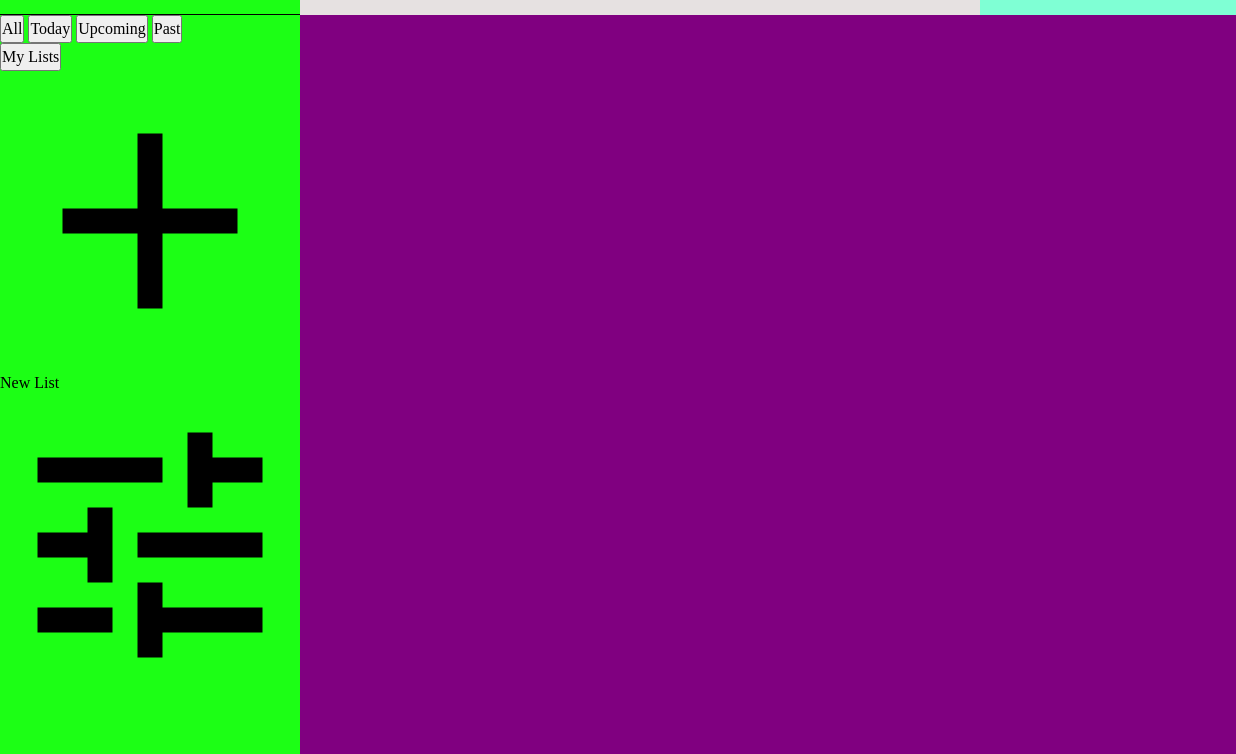
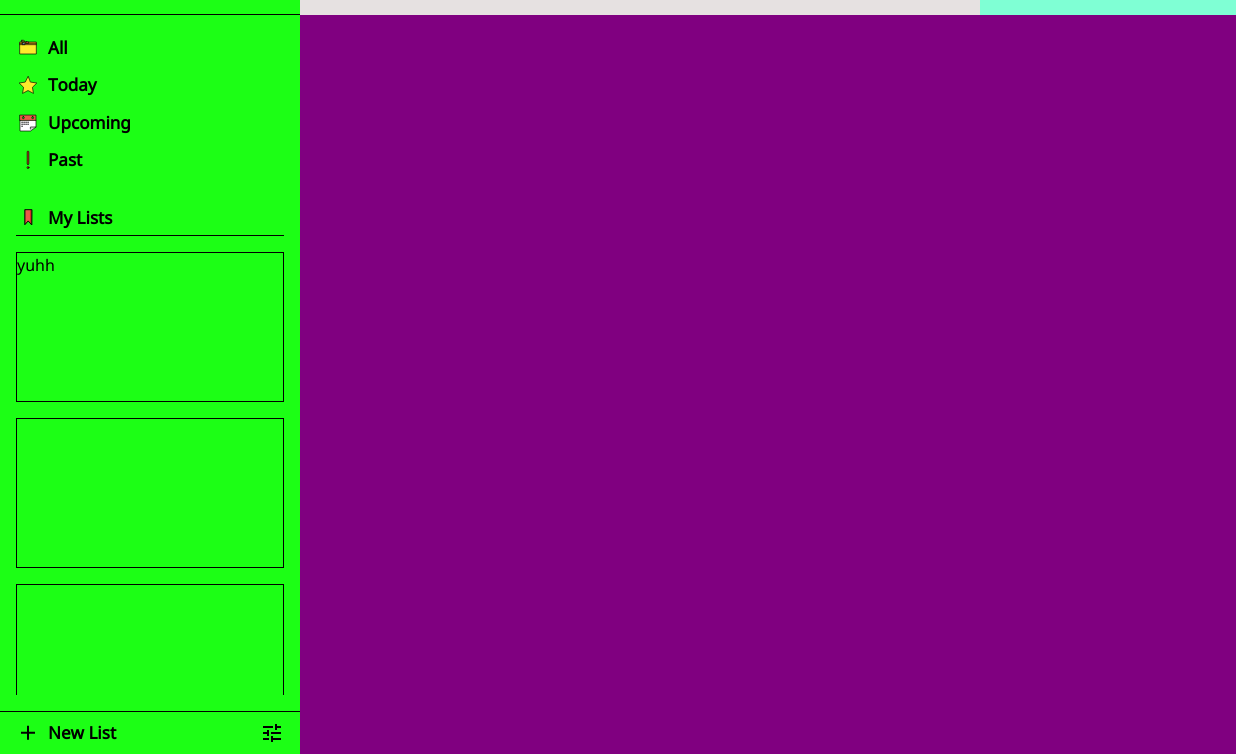
Before and after one commit to JoseBarron12/to-do-list, a website built with webpack: page src/template.html in a window 1280 px wide. Shown: the part 46-800 px from the top of the page, 0-1236 px from the left. Built offline with nearby package versions, Linux system fonts and the light colour scheme.

Commit message:
Add styling to navbar and future user lists
Navbar no longer has html default styling and layout.

Future user additions to navbar taken to account
in styling.

```diff
--- a/src/styles.css
+++ b/src/styles.css
@@ -72,6 +72,10 @@ small {font-size: 0.600rem; /* 9.6px */}
   --header-height: 60.609px;
 }
 
+body {
+  font-family: "Noto Sans Osage";
+}
+
 header {
   display: flex;
   justify-content: space-between;
@@ -132,6 +136,65 @@ main{
   background-color: rgb(28, 255, 21);
   width: var(--side-bar-width);
   height: 100%;
+  display: flex;
+  flex-direction: column;
+  justify-content: space-between;
+}
+
+.sidebar > nav {
+  display: flex;
+  flex-direction: column;
+  gap: 24px;
+  padding: 16px;
+}
+
+nav > button, .sidebar-options > button{
+  border: none;
+  background: none;
+  display: flex;
+  align-items: center;
+  gap: 8px;
+  padding: 4px 0px;
+}
+
+nav > button {
+  border-bottom: 1px solid black;
+}
+
+.sidebar-options {
+  display: flex;
+  flex-direction: column;
+  gap: 4px;
+}
+
+.projects {
+  height: 100%;
+  overflow-y: auto;
+  margin: 0px 16px 16px;
+  display: grid;
+  grid-auto-rows: 150px;
+  gap: 16px;
+}
+
+.projects::-webkit-scrollbar{
+  display: none;
+}
+
+.projects > * {
+  border: 1px solid black;
+}
+
+.sidebar-settings {
+  display: flex;
+  justify-content: space-between;
+  align-items: center;
+  padding: 8px 16px;
+  border-top: 1px solid black;
+}
+
+.add {
+  display: flex;
+  gap: 8px;
 }
 
 .main-content{
--- a/src/template.html
+++ b/src/template.html
@@ -23,23 +23,46 @@
         <div class="sidebar">
             <nav>
                 <div class="sidebar-options">
-                    <button>All</button>
-                    <button>Today</button>
-                    <button>Upcoming</button>
-                    <button>Past</button>
+                    <button>
+                        <img class="icon"src="./images/all.svg" alt="all-icon">
+                        <h5>All</h5>
+                    </button>
+                    <button>
+                        <img src="./images/today.svg" alt="today icon" class="icon">
+                        <h5>Today</h5>
+                    </button>
+                    <button>
+                        <img src="./images/upcoming.svg" alt="upcoming-icon" class="icon">
+                        <h5>Upcoming</h5>
+                    </button>
+                    <button>
+                        <img src="./images/exclamation.svg" alt="past-icon" class="icon">
+                        <h5>Past</h5>
+                    </button>
                 </div>
-                <button>My Lists</button>
+
+                    <button><img src="./images/list.svg" alt="" class="icon">
+                            <h5>My Lists</p>
+                    </button>
+
             </nav>
             <div class="projects">
-
+                <div>yuhh</div>
+                <div></div>
+                <div></div>
+                <div></div>
+                <div></div>
+                <div></div>
+                <div></div>
+                <div></div>
             </div>
             <div class="sidebar-settings">
                 <div class="add">
-                    <svg xmlns="http://www.w3.org/2000/svg" viewBox="0 0 24 24"><title>plus</title><path d="M19,13H13V19H11V13H5V11H11V5H13V11H19V13Z" /></svg>
-                    New List
+                    <svg class="icon add" xmlns="http://www.w3.org/2000/svg" viewBox="0 0 24 24"><title>plus</title><path d="M19,13H13V19H11V13H5V11H11V5H13V11H19V13Z" /></svg>
+                    <h5>New List</h5>
                 </div>
                 <div class="setting">
-                    <svg xmlns="http://www.w3.org/2000/svg" viewBox="0 0 24 24"><title>tune</title><path d="M3,17V19H9V17H3M3,5V7H13V5H3M13,21V19H21V17H13V15H11V21H13M7,9V11H3V13H7V15H9V9H7M21,13V11H11V13H21M15,9H17V7H21V5H17V3H15V9Z" /></svg>
+                    <svg class="icon navbar-setting"xmlns="http://www.w3.org/2000/svg" viewBox="0 0 24 24"><title>tune</title><path d="M3,17V19H9V17H3M3,5V7H13V5H3M13,21V19H21V17H13V15H11V21H13M7,9V11H3V13H7V15H9V9H7M21,13V11H11V13H21M15,9H17V7H21V5H17V3H15V9Z" /></svg>
                 </div>
             </div>
         </div>
```
Also changed, not shown: src/images/all.svg (added), src/images/exclamation.svg (added), src/images/list.svg (added), src/images/today.svg (added), src/images/upcoming.svg (added).
